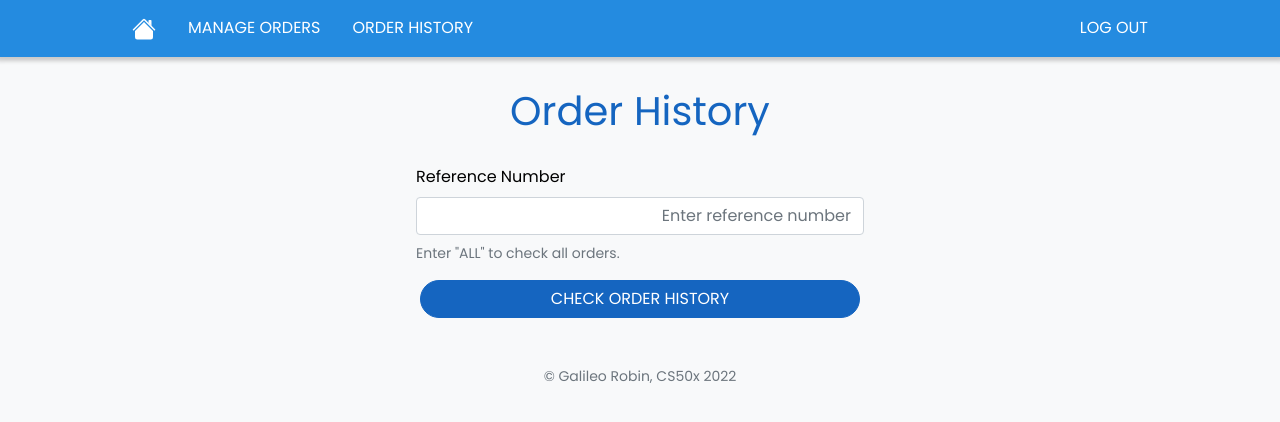
After one commit to galileogenerobin/w10-final-project, a Flask app: page /order-history in a window 1280 px wide. The commit adds this page. Shown: the top 422 px of the page. Run offline with Flask 2, Linux system fonts and the light colour scheme; a user stored in the database is signed in; some libraries are stand-ins or nearby versions.

Commit message:
Adding Order History page and backend functionality
1. Added order_change_log table in DB
2. Added code to log changes to order status
3. Added code for Order History page (app.py, HTML, JS) which shows the history of changes to an order's status
4. Refactored updating order status to a separate function in the helper file (for reusability)
5. Change font from Roboto to Poppins
6. Added a separate CSS class for TODOs

```diff
--- a/app.py
+++ b/app.py
@@ -6,10 +6,10 @@ from flask_session import Session
 from tempfile import mkdtemp
 from werkzeug.security import check_password_hash, generate_password_hash
 
-from helpers import apology, login_required, php, check_if_int, convert_id_to_ref_number, convert_ref_number_to_id, ORDER_STATUS
+from helpers import apology, login_required, php, update_order_status_db, convert_id_to_ref_number, convert_ref_number_to_id, ORDER_STATUS
 
 # For date and time stamp
-from datetime import date, datetime
+from datetime import datetime
 
 # Configure application
 app = Flask(__name__)
@@ -91,9 +91,9 @@ def submit_order():
             "INSERT INTO orders (container_type, quantity, swap_or_new, price_per_unit, delivery_mode, delivery_fee, txn_timestamp, order_status) VALUES (?, ?, ?, ?, ?, ?, ?, ?)",
             container_type, quantity, swap_or_new, price_per_unit, delivery_mode, delivery_fee, time_stamp, order_status)
 
-        # if order placed successfully
+        # If order placed successfully
         if result:
-            # TODO: create better reference number creation
+            # Create reference number hash from the id of the newly created order
             ref_number = convert_id_to_ref_number(int(result))
             # We'll store in a session variable and retrieve in the order_confirmation page
             session['ref_number'] = ref_number
@@ -105,9 +105,9 @@ def submit_order():
             # and refreshing the page will reperform the POST action
             return redirect(url_for("order_confirmation"))
 
-        # otherwise
-        # TODO: apologize for the error
-        return ("/place-order")
+        # Otherwise
+        return apology("something went wrong", 500)
+
 
     else:
         return redirect("/place-order")
@@ -185,6 +185,7 @@ def login():
 
         # Remember which user has logged in
         session["user_id"] = rows[0]["id"]
+        session["user"] = rows[0]["username"]
 
         # Redirect user to home page
         return redirect("/manage-orders")
@@ -242,15 +243,14 @@ def manage_orders():
 @login_required
 def update_order_status():
     # Get form data from POST request
-    order_status = request.args.get('new_order_status')
     order_id = request.args.get('current_order_id')
-    update = None
+    old_order_status = request.args.get('current_order_status')
+    new_order_status = request.args.get('new_order_status')
+    current_user = session["user"]
     update_status = 'failure'
 
-    # check if the order_status is in the list of available statuses
-    if order_status in ORDER_STATUS:
-        update = db.execute("UPDATE orders SET order_status = ? WHERE id = ?", order_status, order_id)
-        # TODO: add SQL to update order change log table
+    # Update order status using the inputs above
+    update = update_order_status_db(db, order_id, old_order_status, new_order_status, current_user)
 
     # If the UPDATE query was successful
     if update: update_status = 'success'
@@ -258,8 +258,26 @@ def update_order_status():
     return redirect(url_for("manage_orders", update=update_status))
 
 
-@app.route("/history", methods=["GET"])
+@app.route("/order-history", methods=["GET"])
 @login_required
 def order_history():
-    """ TODO order history page"""
-    return render_template("index.html")
+    ref_number = request.args.get('ref_number')
+    order_id = convert_ref_number_to_id(ref_number)
+    orders = None
+
+    # If a ref number is provided
+    if ref_number:
+        orders = []
+        ref_number = ref_number.upper()
+        # If all orders requested
+        if ref_number == 'all' or ref_number == 'ALL':
+            orders = db.execute("SELECT * FROM order_change_log")
+        elif order_id:
+            orders = db.execute("SELECT * FROM order_change_log WHERE order_id = ?", order_id)
+
+    # Create reference numbers
+    if orders:
+        for order in orders:
+            order['ref_number'] = convert_id_to_ref_number(order['order_id'])
+
+    return render_template("order-history.html", ref_number=ref_number, orders=orders)
--- /dev/null
+++ b/static/order-history.js
@@ -0,0 +1,13 @@
+$(document).ready(function() {
+    // Click handlers
+    $('#check-order-history').click(function() {
+        if ($('#ref-number').val()) {
+            $('#check-order-history-form').submit();
+        }
+    });
+
+    $('#check-all-orders').click(function() {
+        $('#ref-number').val('all');
+        $('#check-order-history-form').submit();
+    });
+});
--- a/static/styles.css
+++ b/static/styles.css
@@ -1,6 +1,8 @@
 /* Importing fonts from Google APIs */
 @import url("https://fonts.googleapis.com/css?family=Montserrat");
 @import url("https://fonts.googleapis.com/css?family=Roboto");
+@import url("https://fonts.googleapis.com/css?family=Poppins");
+@import url("https://fonts.googleapis.com/css?family=League+Spartan");
 
 /* Setting up custom variables */
 :root {
@@ -19,7 +21,7 @@
 
 /* Overriding some Bootstrap body properties (i.e. font family) plus some container styling */
 body {
-  font-family: 'Roboto', sans-serif !important;
+  font-family: 'Poppins', sans-serif !important;
   background-color: var(--light-gray);
 }
 .container-large {
@@ -58,7 +60,6 @@ body {
   .div-only-mobile {
     display: block;
   }
-
 }
 
 /* Styling for navigation bar */
@@ -223,3 +224,8 @@ select {
 .not-bold {
   font-weight: normal !important;
 }
+
+
+.todo {
+  color: var(--red)
+}
--- a/templates/apology.html
+++ b/templates/apology.html
@@ -5,7 +5,7 @@
 {% endblock %}
 
 {% block main %}
-    <div class="text-red">TODO - Update this page</div>
+    <div class="todo">TODO - Update this page</div>
     <!-- https://memegen.link/ -->
     <img alt="{{ top }}" class="border img-fluid" src="http://memegen.link/custom/{{ top | urlencode }}/{{ bottom | urlencode }}.jpg?alt=https://i.imgur.com/CsCgN7Ll.png&width=400" title="{{ top }}">
 {% endblock %}
--- a/templates/layout.html
+++ b/templates/layout.html
@@ -1,9 +1,7 @@
 <!DOCTYPE html>
-
 <html lang="en">
 
     <head>
-
         <meta charset="utf-8">
         <meta name="viewport" content="initial-scale=1, width=device-width">
 
@@ -51,7 +49,7 @@
                     {% if session["user_id"] %}
                         <ul class="navbar-nav me-auto">
                             <li class="nav-item"><a class="nav-link" href="/manage-orders">MANAGE ORDERS</a></li>
-                            <li class="nav-item"><a class="nav-link" href="/history">ORDER HISTORY</a></li>
+                            <li class="nav-item"><a class="nav-link" href="/order-history">ORDER HISTORY</a></li>
                         </ul>
                         <ul class="navbar-nav ms-auto">
                             <li class="nav-item"><a class="nav-link" href="/logout">LOG OUT</a></li>
--- a/templates/order-confirmation.html
+++ b/templates/order-confirmation.html
@@ -21,7 +21,7 @@ Order Confirmation
                     <button type="button" class="position-absolute top-0 start-50 translate-middle btn btn-sm btn-primary rounded-pill" style="width: 2rem; height:2rem;"></button>
                     <button type="button" class="position-absolute top-0 start-100 translate-middle btn btn-sm btn-primary rounded-pill" style="width: 2rem; height:2rem;"></button>
                 </div>
-                <div class="text-red">TODO progress bar</div>
+                <div class="todo">TODO progress bar</div>
             </div>
         </div>
 
--- /dev/null
+++ b/templates/order-history.html
@@ -0,0 +1,64 @@
+{% extends "layout.html" %}
+
+{% block head %}
+<script src="/static/order-history.js"></script>
+{% endblock %}
+
+{% block title %}
+Order History
+{% endblock %}
+
+{% block main %}
+<div class="container-large text-center">
+    <div class="my-4 fs-1 text-blue">Order History</div>
+
+    <div class="container-small text-center mx-auto">
+        <form action="/order-history" method="GET" id="check-order-history-form">
+            <div class="mb-2 text-start">
+                <label for="ref-number" class="form-label">Reference Number</label>
+                <input type="text" class="form-control text-end" id="ref-number" name="ref_number" autocomplete="off" required placeholder="Enter reference number">
+            </div>
+        </form>
+        <div class="form-text text-start">Enter "ALL" to check all orders.</div>
+        <div class="row mx-1 my-3">
+            <button class="btn btn-primary" id="check-order-history" type="button">CHECK ORDER HISTORY</button>
+        </div>
+    </div>
+
+    {% if not orders == None and not orders == [] %}
+    <div class="mt-5 mb-2 text-start">Showing order history for: {{ ref_number }}</div>
+
+    <div class="my-2 table-responsive">
+        <table class="table table-hover">
+            <thead>
+                <tr>
+                    <th>Order ID</th>
+                    <th>Order Reference Number</th>
+                    <th>Old Status</th>
+                    <th>New Status</th>
+                    <th>Timestamp</th>
+                    <th>Changed By</th>
+                </tr>
+            </thead>
+            <tbody>
+                {% for order in orders%}
+                <tr>
+                    <td>{{ order['order_id'] }}</td>
+                    <td>{{ order['ref_number'] }}</td>
+                    <td>{{ order['old_status'] }}</td>
+                    <td>{{ order['new_status'] }}</td>
+                    <td>{{ order['timestamp'] }}</td>
+                    <td>{{ order['changed_by'] }}</td>
+                </tr>
+                {% endfor %}
+            </tbody>
+        </table>
+    </div>
+    {% elif orders == [] %}
+    <div class="my-4 mx-auto text-center">
+        No order changes / transactions found for the order ID provided.
+    </div>
+    {% endif %}
+
+</div>
+{% endblock %}
--- a/templates/order-status.html
+++ b/templates/order-status.html
@@ -16,7 +16,7 @@ Order Status
 
         <div class="row my-4">
             <form action="/order-status" id="order-status-form" method="POST">
-                <input class="col-12 form-control input-group-entry text-end mb-2" type="text" name="ref-number" value="{{ ref_number }}" placeholder="Enter order reference number">
+                <input class="col-12 form-control input-group-entry text-end mb-2" type="text" autocomplete="off" name="ref-number" value="{{ ref_number }}" placeholder="Enter order reference number">
                 <button class="btn btn-primary col-12" id="check-reference-number" type="button">CHECK ORDER STATUS</button>
             </form>
         </div>
@@ -71,8 +71,7 @@ Order Status
             </div>
         {% endif %}
 
-        <div class="text-red">TODO: Functionality for Cancel Order</div>
-        <div class="text-red">TODO: Functionality for Update Order</div>
+        <div class="todo">TODO: Functionality for Cancel Order</div>
 
         {% if not page_state == 'no ref' %}
             <div class="row px-2">
--- a/templates/place-order.html
+++ b/templates/place-order.html
@@ -25,7 +25,7 @@
                             <button type="button" class="position-absolute top-0 start-50 translate-middle btn btn-sm btn-secondary rounded-pill" style="width: 2rem; height:2rem;"></button>
                             <button type="button" class="position-absolute top-0 start-100 translate-middle btn btn-sm btn-secondary rounded-pill" style="width: 2rem; height:2rem;"></button>
                         </div>
-                        <div class="text-red">TODO progress bar</div>
+                        <div class="todo">TODO progress bar</div>
                     </div>
                 </div>
 
@@ -59,7 +59,7 @@
 
                             <div class="mb-2">
                                 <label class="form-label text-start" for="quantity">Quantity (containers):</label>
-                                <input class="form-control text-end input-group-entry" type="number" id="quantity" name="quantity" min="0" placeholder="">
+                                <input class="form-control text-end input-group-entry" autocomplete="off" type="number" id="quantity" name="quantity" min="0" placeholder="">
                             </div>
 
                             <div class="mb-2">
--- a/templates/review-order.html
+++ b/templates/review-order.html
@@ -22,7 +22,7 @@ Review Order
                     <button type="button" class="position-absolute top-0 start-50 translate-middle btn btn-sm btn-primary rounded-pill" style="width: 2rem; height:2rem;"></button>
                     <button type="button" class="position-absolute top-0 start-100 translate-middle btn btn-sm btn-secondary rounded-pill" style="width: 2rem; height:2rem;"></button>
                 </div>
-                <div class="text-red">TODO progress bar</div>
+                <div class="todo">TODO progress bar</div>
             </div>
         </div>
 
```
Also changed, not shown: helpers.py (+18 -1 lines), templates/manage-orders.html (+4 -4 lines), water-oms.db, 2 other files. Lines whose indentation alone changed are shown as unchanged.
